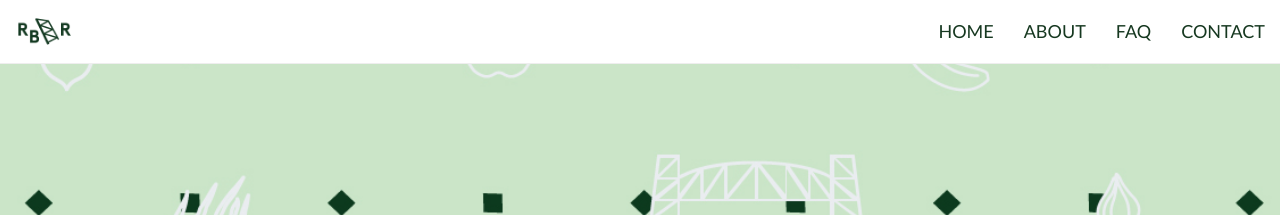
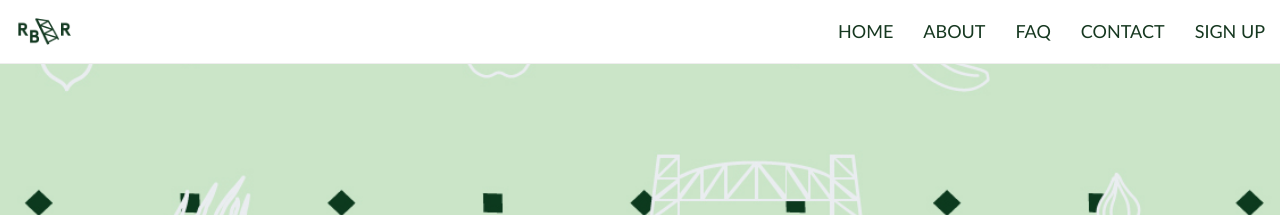
Before and after one commit to rbr-cleveland/rbr-cleveland.github.io, a Jekyll site: the page built from index.html, in a window 1280 px wide. Shown: the top 215 px of the page. Built offline with Jekyll 4.4.1, drawn with Linux system fonts in a browser that asks for light colours; nearby versions of some CDN libraries; comment, search, counter and statistics services are not loaded.

Commit message:
add navigation

```diff
--- a/_includes/navigation.html
+++ b/_includes/navigation.html
@@ -18,6 +18,7 @@
           <li><a  href="/about">About</a></li>
           <li><a  href="/#we-love-technology">FAQ</a></li>
           <li><a  href="/#contact">Contact</a></li>
+          <li><a  href="/#sign-up">Sign Up</a></li>
       </ul>
     </div>
   </div>
```
